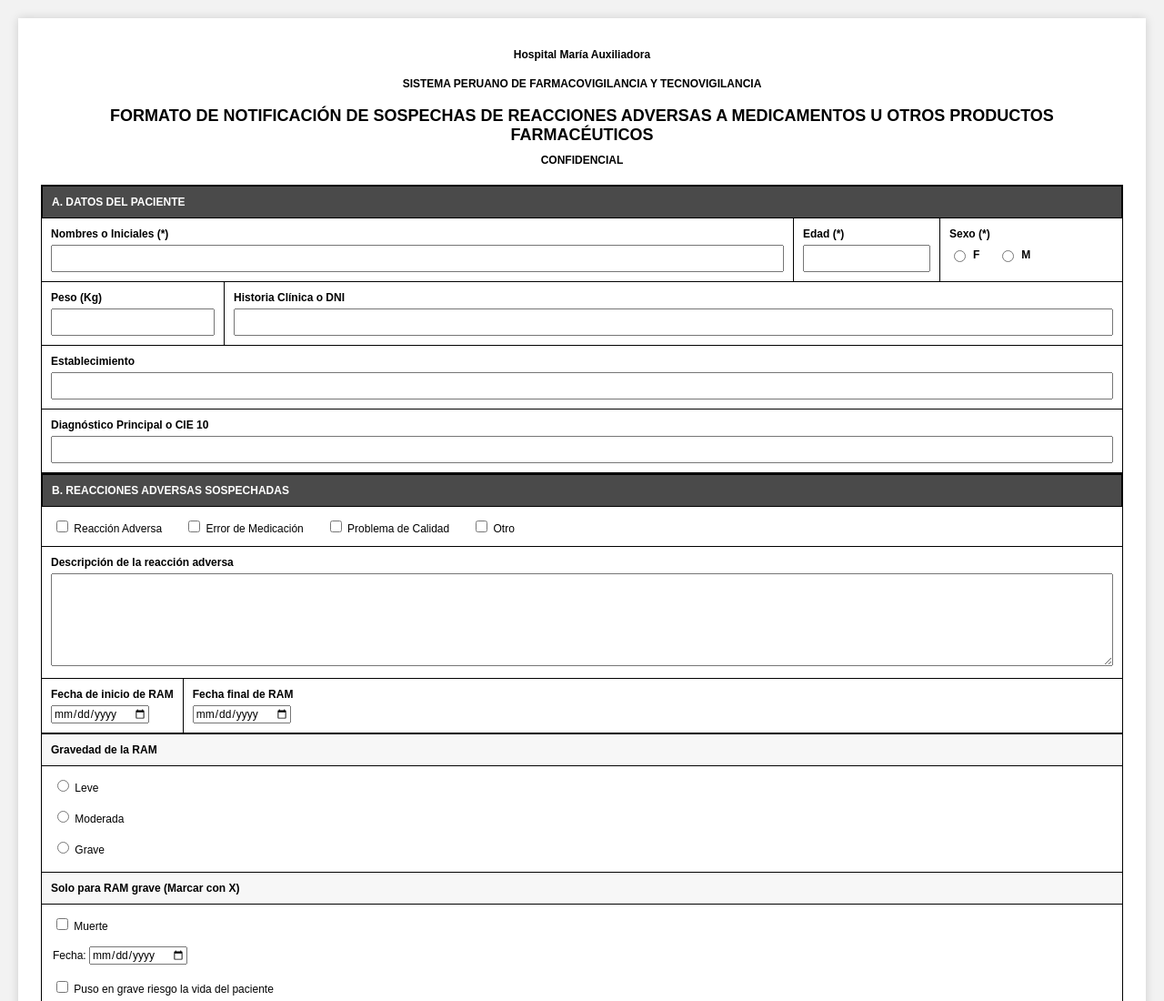
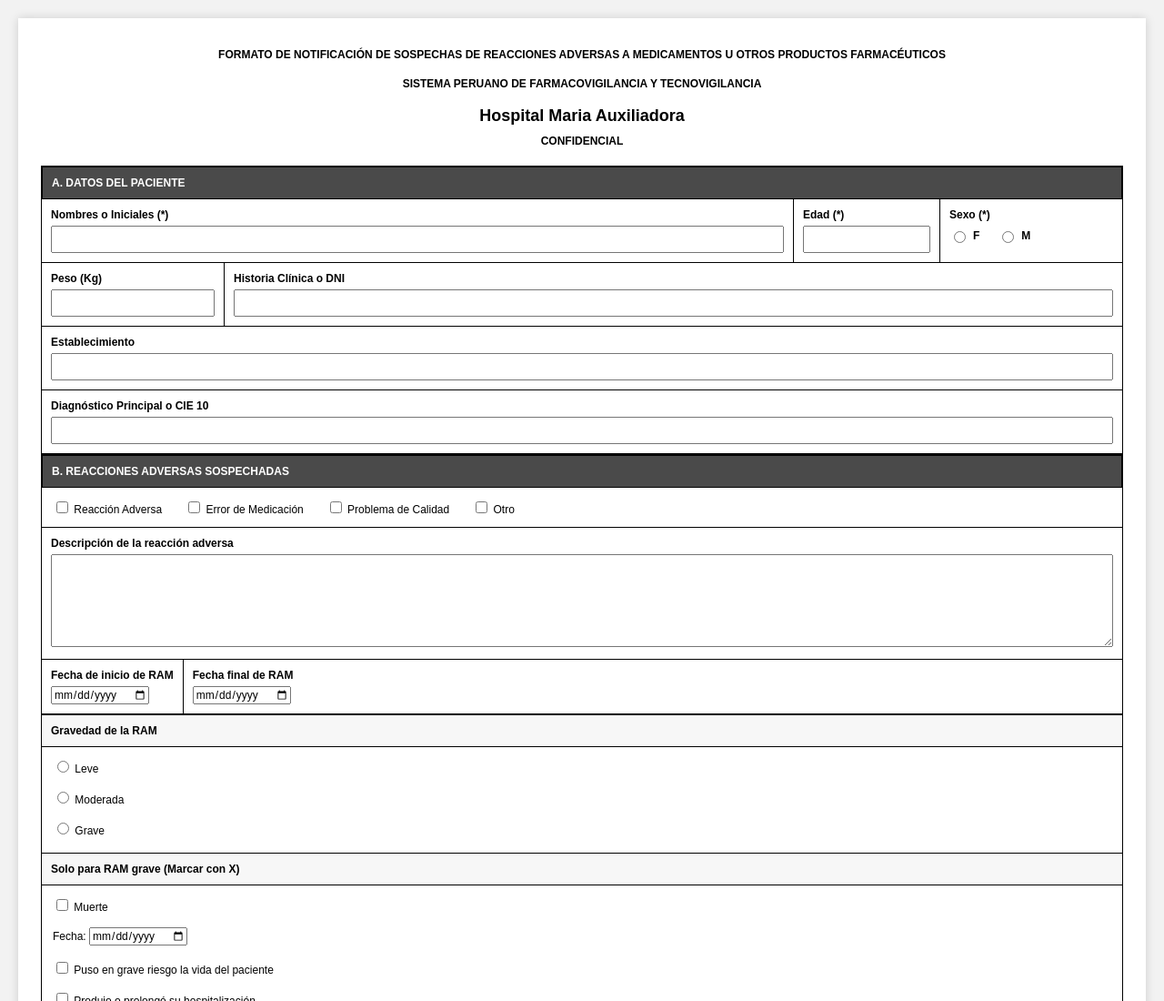
Before and after one commit to 20204484-sketch/RAMS, a website: page index.html in a window 1280 px wide. Shown: the top 1100 px of the page at 91% size. Drawn offline with nearby package versions, Linux system fonts and the light colour scheme.

Commit message:
Update hospital name and notification format in HTML

```diff
--- a/index.html
+++ b/index.html
@@ -15,7 +15,8 @@
 
     <div class="encabezado">
         <h1>
-            Hospital María Auxiliadora
+            FORMATO DE NOTIFICACIÓN DE SOSPECHAS DE REACCIONES ADVERSAS
+            A MEDICAMENTOS U OTROS PRODUCTOS FARMACÉUTICOS
 
         </h1>
 
@@ -24,8 +25,7 @@
         </h2>
 
         <h3>
-            FORMATO DE NOTIFICACIÓN DE SOSPECHAS DE REACCIONES ADVERSAS
-            A MEDICAMENTOS U OTROS PRODUCTOS FARMACÉUTICOS
+            Hospital Maria Auxiliadora
         </h3>
 
         <h4>CONFIDENCIAL</h4>
```
